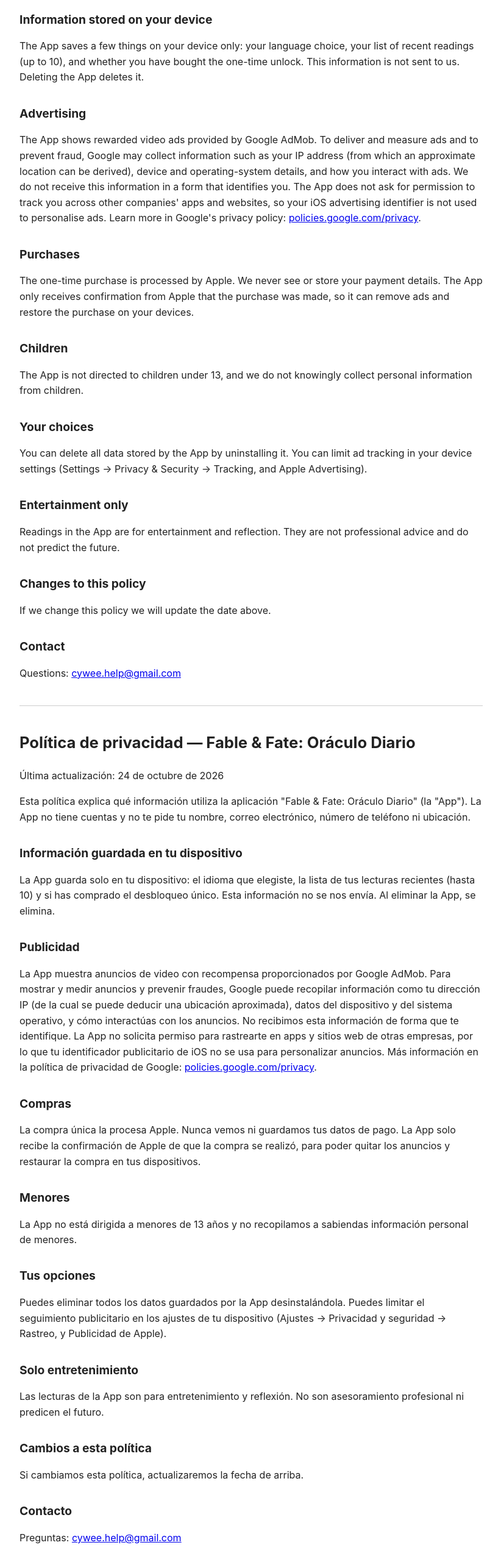
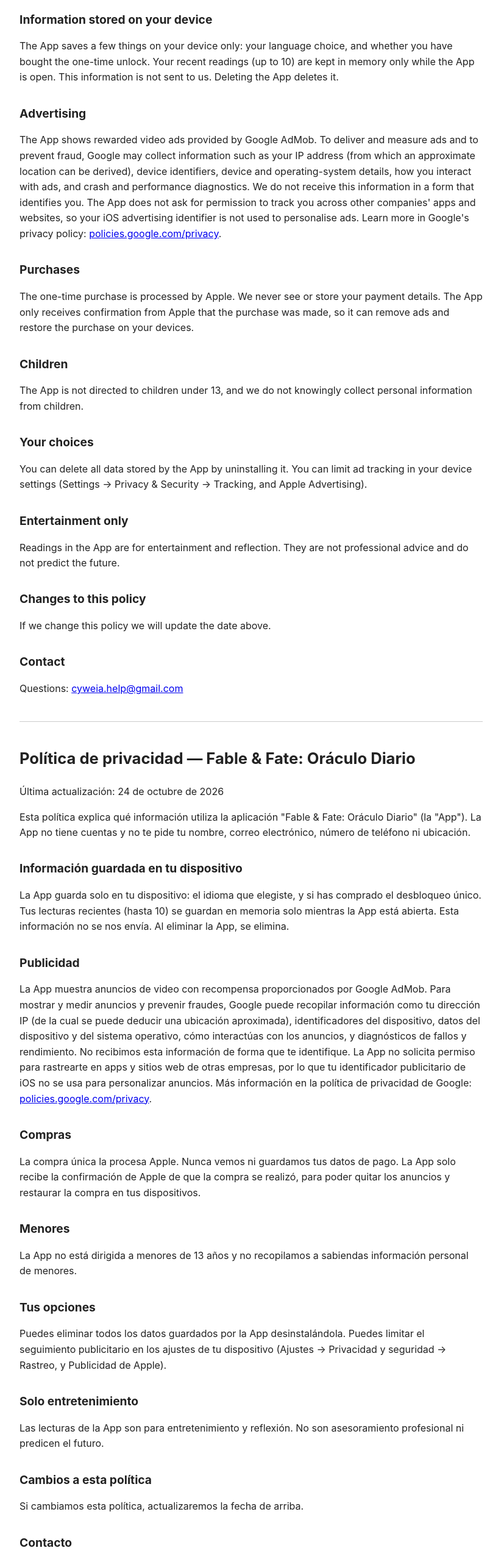
Before and after one commit to cyweehelp-cloud/fable-and-fate, a plain HTML site: page privacy.html in a window 1280 px wide. Shown: the part 240-2797 px from the top of the page at 61% size, without its empty margins (228-1050 px from the left). Drawn offline with Linux system fonts and the light colour scheme.

Commit message:
Add files via upload

```diff
--- a/privacy.html
+++ b/privacy.html
@@ -21,10 +21,10 @@
 <p>This policy explains what information the app "Fable &amp; Fate: Daily Oracle" (the "App") uses. The App has no accounts and does not ask you for your name, email, phone number or location.</p>
 
 <h2>Information stored on your device</h2>
-<p>The App saves a few things on your device only: your language choice, your list of recent readings (up to 10), and whether you have bought the one-time unlock. This information is not sent to us. Deleting the App deletes it.</p>
+<p>The App saves a few things on your device only: your language choice, and whether you have bought the one-time unlock. Your recent readings (up to 10) are kept in memory only while the App is open. This information is not sent to us. Deleting the App deletes it.</p>
 
 <h2>Advertising</h2>
-<p>The App shows rewarded video ads provided by Google AdMob. To deliver and measure ads and to prevent fraud, Google may collect information such as your IP address (from which an approximate location can be derived), device and operating-system details, and how you interact with ads. We do not receive this information in a form that identifies you. The App does not ask for permission to track you across other companies' apps and websites, so your iOS advertising identifier is not used to personalise ads. Learn more in Google's privacy policy: <a href="https://policies.google.com/privacy">policies.google.com/privacy</a>.</p>
+<p>The App shows rewarded video ads provided by Google AdMob. To deliver and measure ads and to prevent fraud, Google may collect information such as your IP address (from which an approximate location can be derived), device identifiers, device and operating-system details, how you interact with ads, and crash and performance diagnostics. We do not receive this information in a form that identifies you. The App does not ask for permission to track you across other companies' apps and websites, so your iOS advertising identifier is not used to personalise ads. Learn more in Google's privacy policy: <a href="https://policies.google.com/privacy">policies.google.com/privacy</a>.</p>
 
 <h2>Purchases</h2>
 <p>The one-time purchase is processed by Apple. We never see or store your payment details. The App only receives confirmation from Apple that the purchase was made, so it can remove ads and restore the purchase on your devices.</p>
@@ -42,7 +42,7 @@
 <p>If we change this policy we will update the date above.</p>
 
 <h2>Contact</h2>
-<p>Questions: <a href="mailto:cywee.help@gmail.com">cywee.help@gmail.com</a></p>
+<p>Questions: <a href="mailto:cyweia.help@gmail.com">cyweia.help@gmail.com</a></p>
 </section>
 
 <hr>
@@ -54,10 +54,10 @@
 <p>Esta política explica qué información utiliza la aplicación "Fable &amp; Fate: Oráculo Diario" (la "App"). La App no tiene cuentas y no te pide tu nombre, correo electrónico, número de teléfono ni ubicación.</p>
 
 <h2>Información guardada en tu dispositivo</h2>
-<p>La App guarda solo en tu dispositivo: el idioma que elegiste, la lista de tus lecturas recientes (hasta 10) y si has comprado el desbloqueo único. Esta información no se nos envía. Al eliminar la App, se elimina.</p>
+<p>La App guarda solo en tu dispositivo: el idioma que elegiste, y si has comprado el desbloqueo único. Tus lecturas recientes (hasta 10) se guardan en memoria solo mientras la App está abierta. Esta información no se nos envía. Al eliminar la App, se elimina.</p>
 
 <h2>Publicidad</h2>
-<p>La App muestra anuncios de video con recompensa proporcionados por Google AdMob. Para mostrar y medir anuncios y prevenir fraudes, Google puede recopilar información como tu dirección IP (de la cual se puede deducir una ubicación aproximada), datos del dispositivo y del sistema operativo, y cómo interactúas con los anuncios. No recibimos esta información de forma que te identifique. La App no solicita permiso para rastrearte en apps y sitios web de otras empresas, por lo que tu identificador publicitario de iOS no se usa para personalizar anuncios. Más información en la política de privacidad de Google: <a href="https://policies.google.com/privacy">policies.google.com/privacy</a>.</p>
+<p>La App muestra anuncios de video con recompensa proporcionados por Google AdMob. Para mostrar y medir anuncios y prevenir fraudes, Google puede recopilar información como tu dirección IP (de la cual se puede deducir una ubicación aproximada), identificadores del dispositivo, datos del dispositivo y del sistema operativo, cómo interactúas con los anuncios, y diagnósticos de fallos y rendimiento. No recibimos esta información de forma que te identifique. La App no solicita permiso para rastrearte en apps y sitios web de otras empresas, por lo que tu identificador publicitario de iOS no se usa para personalizar anuncios. Más información en la política de privacidad de Google: <a href="https://policies.google.com/privacy">policies.google.com/privacy</a>.</p>
 
 <h2>Compras</h2>
 <p>La compra única la procesa Apple. Nunca vemos ni guardamos tus datos de pago. La App solo recibe la confirmación de Apple de que la compra se realizó, para poder quitar los anuncios y restaurar la compra en tus dispositivos.</p>
@@ -75,7 +75,7 @@
 <p>Si cambiamos esta política, actualizaremos la fecha de arriba.</p>
 
 <h2>Contacto</h2>
-<p>Preguntas: <a href="mailto:cywee.help@gmail.com">cywee.help@gmail.com</a></p>
+<p>Preguntas: <a href="mailto:cyweia.help@gmail.com">cyweia.help@gmail.com</a></p>
 </section>
 
 <hr>
@@ -87,10 +87,10 @@
 <p>本政策说明应用"Fable &amp; Fate：每日神谕"（以下简称"本应用"）会使用哪些信息。本应用没有账号系统，也不会向你索取姓名、邮箱、手机号或位置。</p>
 
 <h2>保存在你设备上的信息</h2>
-<p>本应用只在你的设备上保存：你选择的语言、最近的抽签记录（最多 10 条），以及你是否购买了一次性解锁。这些信息不会发送给我们。卸载本应用即会删除。</p>
+<p>本应用只在你的设备上保存：你选择的语言，以及你是否购买了一次性解锁。最近的抽签记录（最多 10 条）只在应用打开期间保存在内存中。这些信息不会发送给我们。卸载本应用即会删除。</p>
 
 <h2>广告</h2>
-<p>本应用展示由 Google AdMob 提供的激励视频广告。为了投放和衡量广告并防止欺诈，Google 可能收集你的 IP 地址（可据此推算大致位置）、设备和操作系统信息，以及你与广告的互动情况。我们不会以能识别你身份的形式收到这些信息。本应用不会请求"跨其他公司的应用和网站跟踪你"的权限，因此你的 iOS 广告标识符不会被用于个性化广告。详情请见 Google 隐私政策：<a href="https://policies.google.com/privacy">policies.google.com/privacy</a>。</p>
+<p>本应用展示由 Google AdMob 提供的激励视频广告。为了投放和衡量广告并防止欺诈，Google 可能收集你的 IP 地址（可据此推算大致位置）、设备标识符、设备和操作系统信息、你与广告的互动情况，以及崩溃和性能诊断数据。我们不会以能识别你身份的形式收到这些信息。本应用不会请求"跨其他公司的应用和网站跟踪你"的权限，因此你的 iOS 广告标识符不会被用于个性化广告。详情请见 Google 隐私政策：<a href="https://policies.google.com/privacy">policies.google.com/privacy</a>。</p>
 
 <h2>购买</h2>
 <p>一次性购买由 Apple 处理。我们不会看到或保存你的支付信息。本应用只会收到 Apple 确认购买已完成的通知，以便移除广告并在你的设备上恢复购买。</p>
@@ -108,7 +108,9 @@
 <p>如我们修改本政策，会更新上方日期。</p>
 
 <h2>联系我们</h2>
-<p>如有疑问：<a href="mailto:cywee.help@gmail.com">cywee.help@gmail.com</a></p>
+<p>如有疑问：<a href="mailto:cyweia.help@gmail.com">cyweia.help@gmail.com</a></p>
 </section>
+<hr>
+<p style="font-size:.85em;opacity:.7">© 2026 CYWEIA</p>
 </body>
 </html>
```
Also changed, not shown: index.html (+5 -3 lines).
